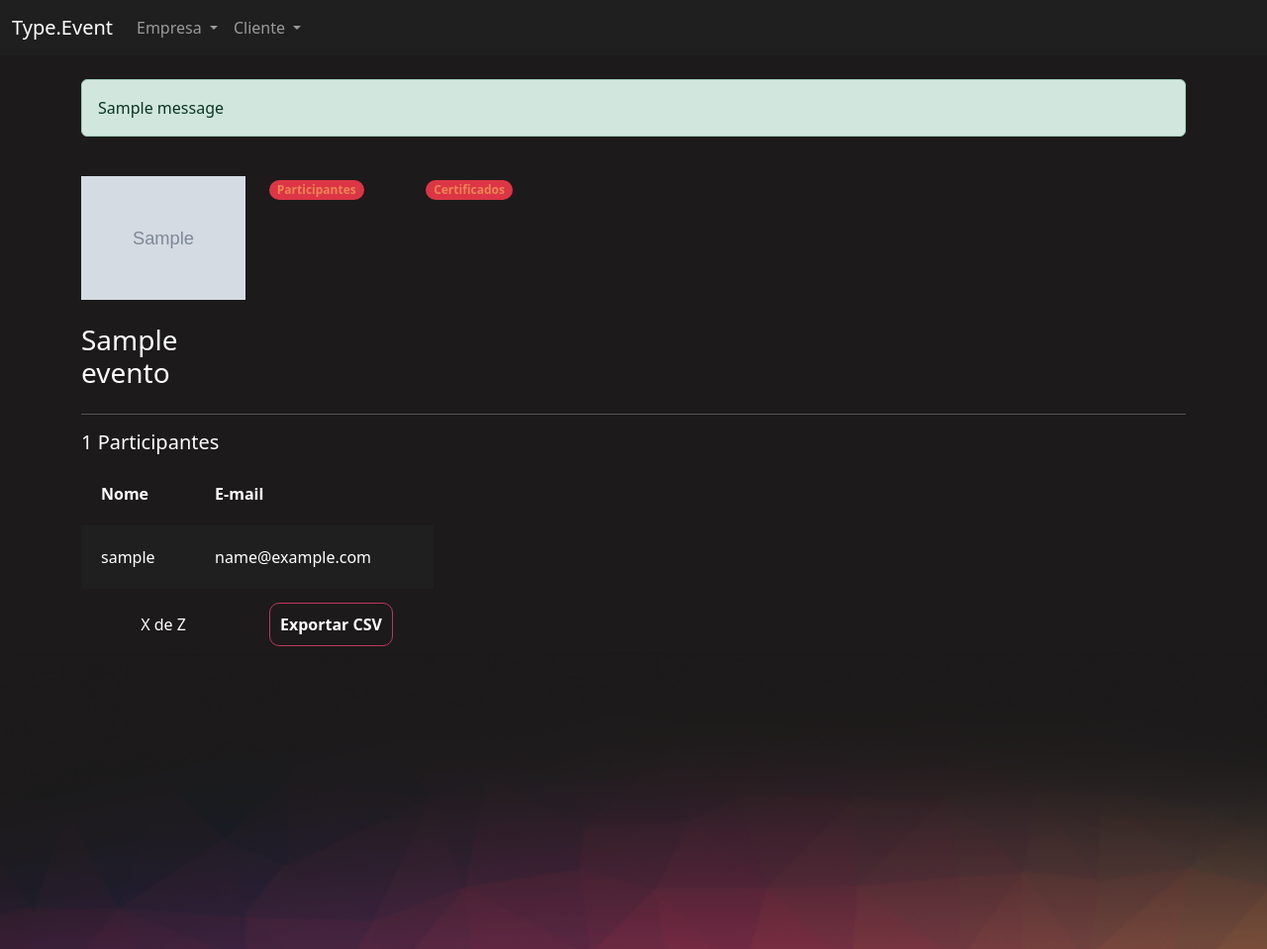
After one commit to danilowlc/type_event, a Django app: page /eventos/participantes_evento/1/ in a window 1280 px wide. The commit adds this page. Shown: the whole page at 99% size. Run offline with Django 4.2, Linux system fonts and the light colour scheme; a user stored in the database is signed in; tables that the repository leaves empty hold one stand-in row (values such as "Sample post"); grey boxes marked "Sample" are stand-in pictures; one stand-in notice (Sample message) is shown.

Commit message:
listando participantes

```diff
--- a/eventos/templates/gerenciar_evento.html
+++ b/eventos/templates/gerenciar_evento.html
@@ -34,7 +34,7 @@
 
             {% for evento in eventos %}
                 <tr class="{% cycle 'linha' 'linha2' %}">
-                    <td width="10%"><a href="#"><img width="100%" src="/media/{{evento.logo}}"></a></td>
+                    <td width="10%"><a href="{% url 'participantes_evento' evento.id %}"><img width="100%" src="/media/{{evento.logo}}"></a></td>
                     <td>{{evento.nome}}</td>
                     <td>{{evento.descricao}}</td>
                     <td>{{evento.data_inicio}}</td>
--- /dev/null
+++ b/eventos/templates/participantes_evento.html
@@ -0,0 +1,74 @@
+{% extends "bases/base_evento.html" %}
+{% load static %}
+
+{% block 'importacoes' %}
+    <link href="{% static 'evento/css/gerenciar_evento.css' %}" rel="stylesheet">
+{% endblock %}
+
+{% block 'conteudo' %}
+    <div class="container">
+        <br>
+        {% if messages %}
+            {% for message in messages %}
+                <div class="alert {{ message.tags }}">{{ message }}</div>
+            {% endfor %}
+        {% endif %}
+        <br>
+        <div class="row">
+            <div class="col-md-2">
+                <img width="100%" src="/media/{{evento.logo}}">
+                <br>
+                <br>
+                <h3>{{evento.nome}}</h3>
+
+            </div>
+
+            <div class="col-md">
+                <div class="row">
+                    <div class="col-md-2">
+                        <span class="badge rounded-pill text-bg-danger"><a class="link" href="{% url 'participantes_evento' evento.id %}">Participantes</a></span>
+                    </div>
+                    <div class="col-md-2">
+                        <span class="badge rounded-pill text-bg-danger"><a class="link" href="">Certificados</a></span>
+                    </div>
+                </div>
+            </div>
+        </div>
+        <hr>
+
+        <div class="row">
+            <h5>{{evento.participantes.all.count}} Participantes</h5>
+
+            <div class="col-md-4">
+                <table>
+                    <tr>
+                        <th>Nome</th>
+                        <th>E-mail</th>
+                    </tr>
+                    {% for participante in participantes %}
+                        <tr class="{% cycle 'linha' 'linha2' %}">
+                            <td>{{participante.username}}</td>
+                            <td>{{participante.email}}</td>
+                        </tr>
+                    {% endfor %}
+                </table>
+                <br>
+                <div class="row">
+                    <div class="col-md text-center">
+                            <p>X de Z</p>
+
+                    </div>
+
+                    <div class="col-md ">
+                        <a href="{% url 'gerar_csv' evento.id %}" class="btn-principal" style="text-decoration: none;">Exportar CSV</a>
+                    </div>
+                </div>
+            </div>
+
+        </div>
+
+
+
+    </div>
+
+{% endblock %}
--- a/eventos/urls.py
+++ b/eventos/urls.py
@@ -5,4 +5,6 @@ urlpatterns = [
     path('novo_evento/', views.novo_evento, name="novo_evento"),
     path('gerenciar_evento/', views.gerenciar_evento, name="gerenciar_evento"),
     path('inscrever_evento/<int:id>/', views.inscrever_evento, name="inscrever_evento"),
+    path('participantes_evento/<int:id>/', views.participantes_evento, name="participantes_evento"),
+    path('gerar_csv/<int:id>/', views.gerar_csv, name="gerar_csv"),
 ]
--- a/eventos/views.py
+++ b/eventos/views.py
@@ -1,5 +1,11 @@
+import csv
+import os
+from secrets import token_urlsafe
+from django.http import Http404
 from django.shortcuts import get_object_or_404, render, redirect
 from django.contrib.auth.decorators import login_required
+
+from django.conf import settings
 from .models import Evento
 from django.urls import reverse
 from django.contrib import messages
@@ -64,3 +70,30 @@ def inscrever_evento(request, id):
 
         messages.add_message(request, constants.SUCCESS, 'Inscrição com sucesso.')
         return redirect(reverse('inscrever_evento', kwargs={'id': id}))
+
+@login_required
+def participantes_evento(request, id):
+    evento = get_object_or_404(Evento, id=id)
+    if not evento.criador == request.user:
+        raise Http404('Esse evento não é seu')
+    if request.method == "GET":
+        participantes = evento.participantes.all()
+        return render(request, 'participantes_evento.html', {'evento': evento, 'participantes': participantes})
+
+@login_required
+def gerar_csv(request, id):
+    evento = get_object_or_404(Evento, id=id)
+    if not evento.criador == request.user:
+        raise Http404('Esse evento não é seu')
+    participantes = evento.participantes.all()
+
+    token = f'{token_urlsafe(6)}.csv'
+    path = os.path.join(settings.MEDIA_ROOT, token)
+
+    with open(path, 'w') as arq:
+        writer = csv.writer(arq, delimiter=",")
+        for participante in participantes:
+            x = (participante.username, participante.email)
+            writer.writerow(x)
+
+    return redirect(f'/media/{token}')
--- /dev/null
+++ b/media/BxD1k-KU.csv
@@ -0,0 +1,3 @@
+danilowlc,danilowlc@gmail.com
+lauanecunha,ATENDIMENTO@megc.com.br
+danilo,danilowlc@gmail.com
```
